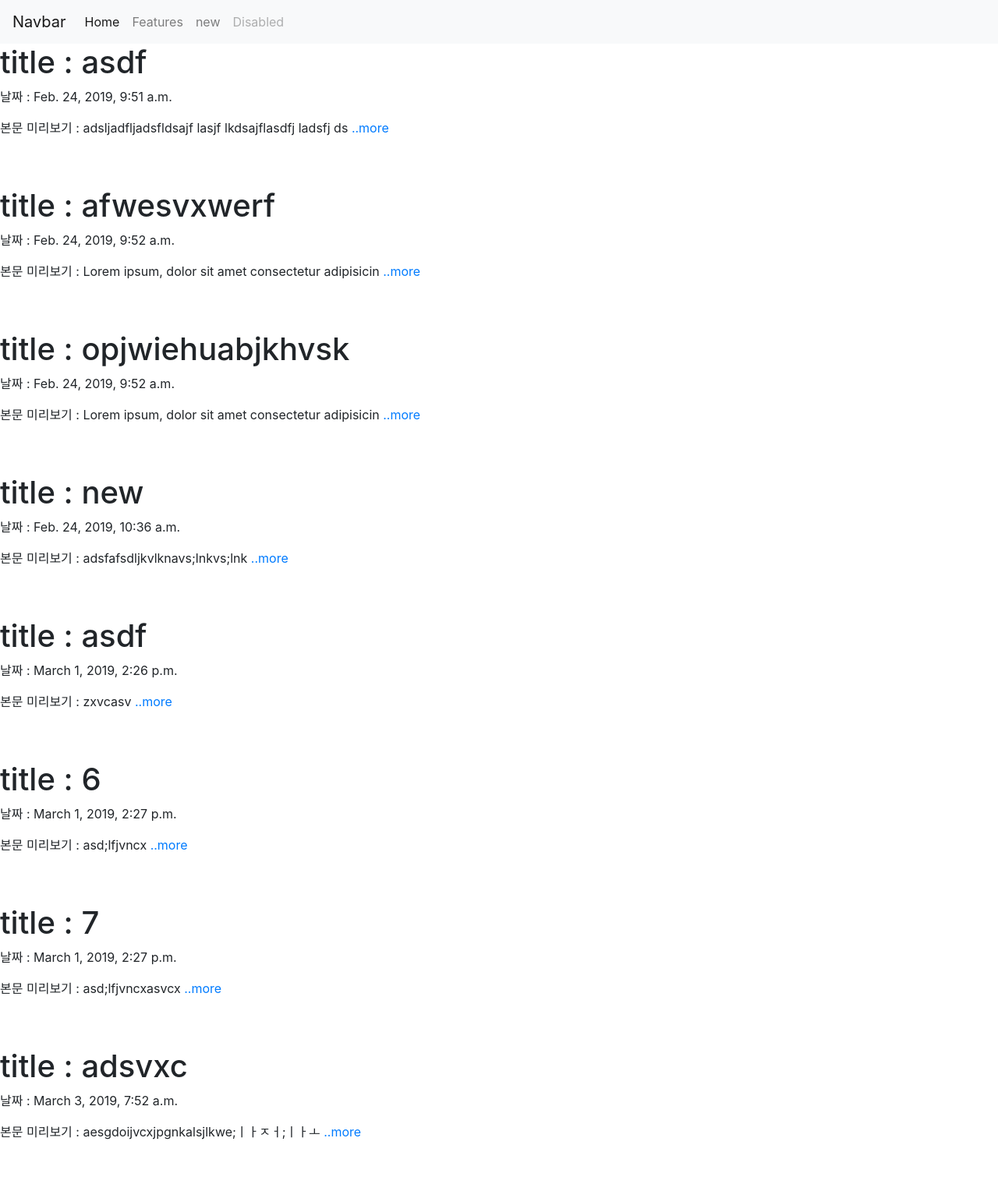
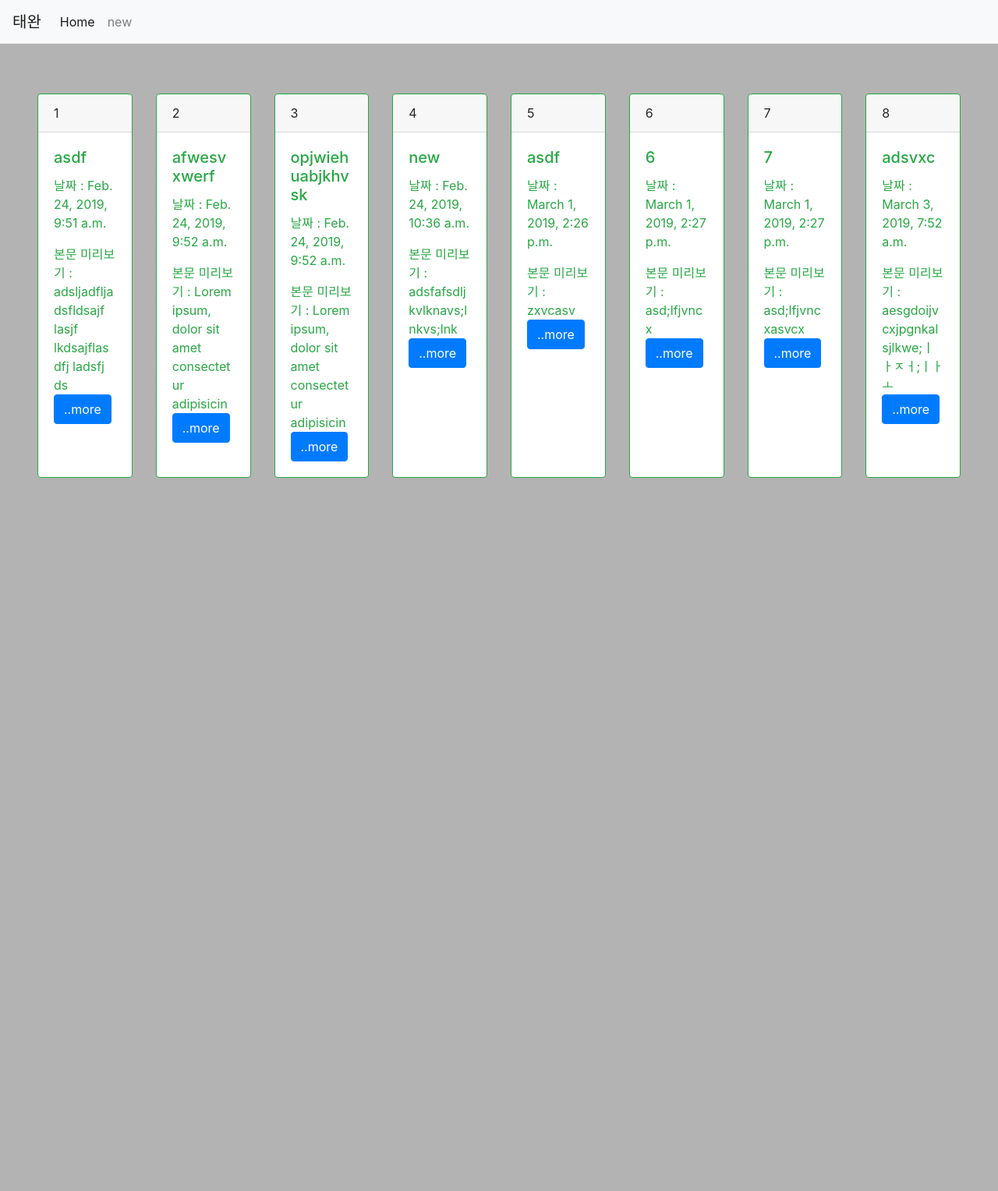
Before and after one commit to ye36/word, a Django app: page /blog/ in a window 1280 px wide. Shown: the whole page at 78% size. After the commit the page ends 613 px from the top, so only its background shows below. Run offline with Django 3.2, Linux system fonts and the light colour scheme; data comes from the database, SQL or seed files in the repository; both versions use the stored data as it was after the commit; some libraries are stand-ins or nearby versions.

Commit message:
blog with bootstrap

```diff
--- a/secondproject/blog/templates/blog/home.html
+++ b/secondproject/blog/templates/blog/home.html
@@ -8,26 +8,42 @@
 </head>
 <body>
     <nav class="navbar navbar-expand-lg navbar-light bg-light">
-        <a class="navbar-brand" href="#">Navbar</a>
+        <a class="navbar-brand" href="/blog">태완</a>
         <button class="navbar-toggler" type="button" data-toggle="collapse" data-target="#navbarNavAltMarkup" aria-controls="navbarNavAltMarkup" aria-expanded="false" aria-label="Toggle navigation">
           <span class="navbar-toggler-icon"></span>
         </button>
         <div class="collapse navbar-collapse" id="navbarNavAltMarkup">
           <div class="navbar-nav">
             <a class="nav-item nav-link active" href="/blog">Home <span class="sr-only">(current)</span></a>
-            <a class="nav-item nav-link" href="#">Features</a>
             <a class="nav-item nav-link" href="{%url 'new'%}">new</a>
-            <a class="nav-item nav-link disabled" href="#">Disabled</a>
           </div>
         </div>
       </nav>
+      <div class="card_container">
+      <div class="card-deck">
 
       {% for blog in blogs.all %}
-<h1> title : {{blog.title}}</h1>
-<p>날짜 : {{blog.pub_date}}</p>
-<p>본문 미리보기 : {{blog.summary}} <a href="{% url 'detail' blog.id %}">..more</a></p>
-<br><br>
-{%endfor%}
 
+      <div class="card border-success mb-3" style="max-width: 18rem;">
+        <div class="card-header">{{blog.id}}</div>
+        <div class="card-body text-success">
+          <h5 class="card-title">{{blog.title}}</h5>
+          <p>날짜 : {{blog.pub_date}}</p>
+          <p class="card-text">본문 미리보기 : {{blog.summary}} <a href="{% url 'detail' blog.id %}" class="btn btn-primary">..more</a></p>
+        </div>
+      </div>
+      {%endfor%}
+    </div>
+  </div>
 </body>
+<style>
+  body{
+    background-color:rgb(179, 179, 179);
+  }
+.card_container{
+  margin-left: 3rem;
+  margin-right: 3rem;
+  margin-top: 4rem;
+}
+</style>
 </html>
--- /dev/null
+++ b/secondproject/myvenv/pyvenv.cfg
@@ -0,0 +1,3 @@
+home = /usr/local/bin
+include-system-site-packages = false
+version = 3.7.2
```
Also changed, not shown: secondproject/db.sqlite3, 12 other files.
